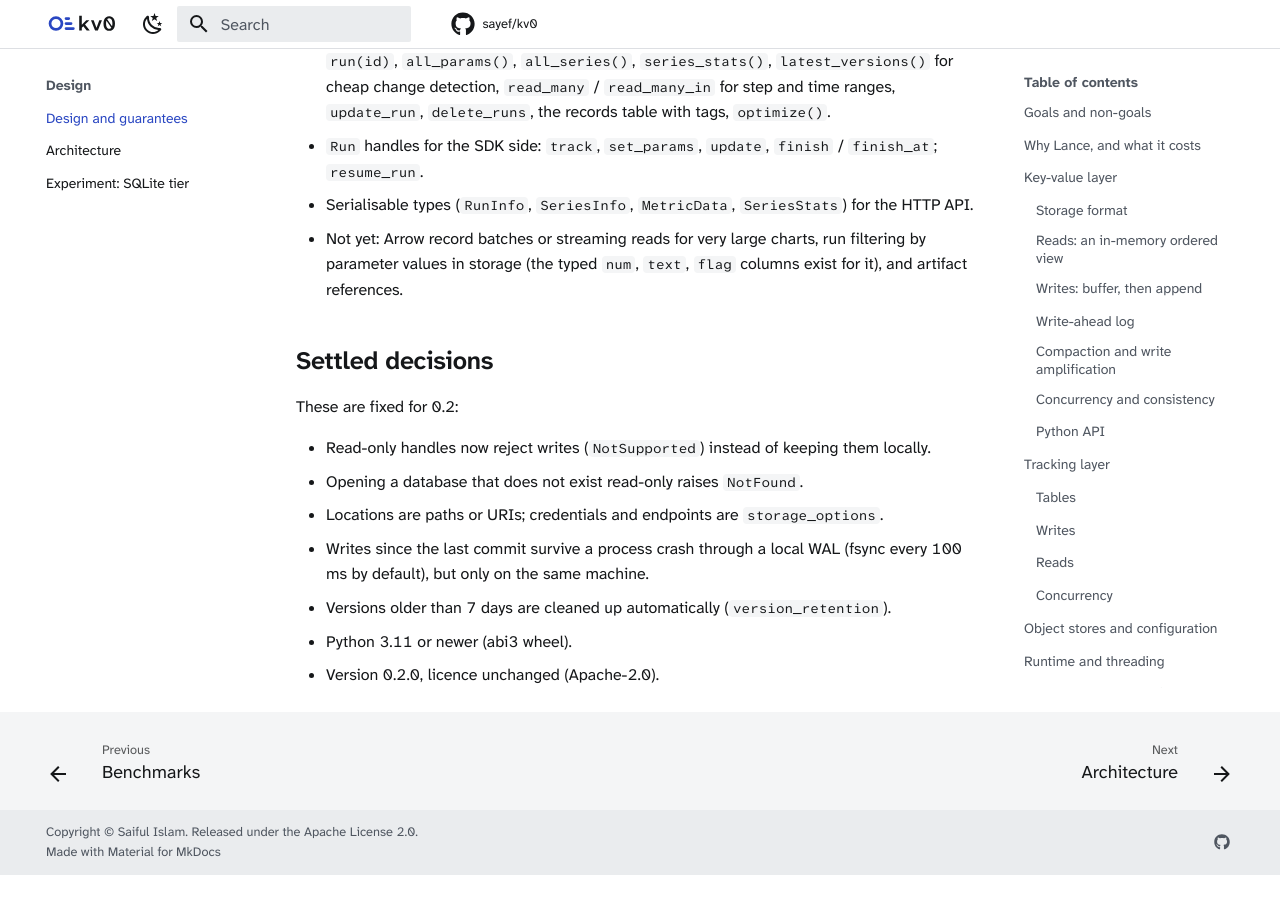
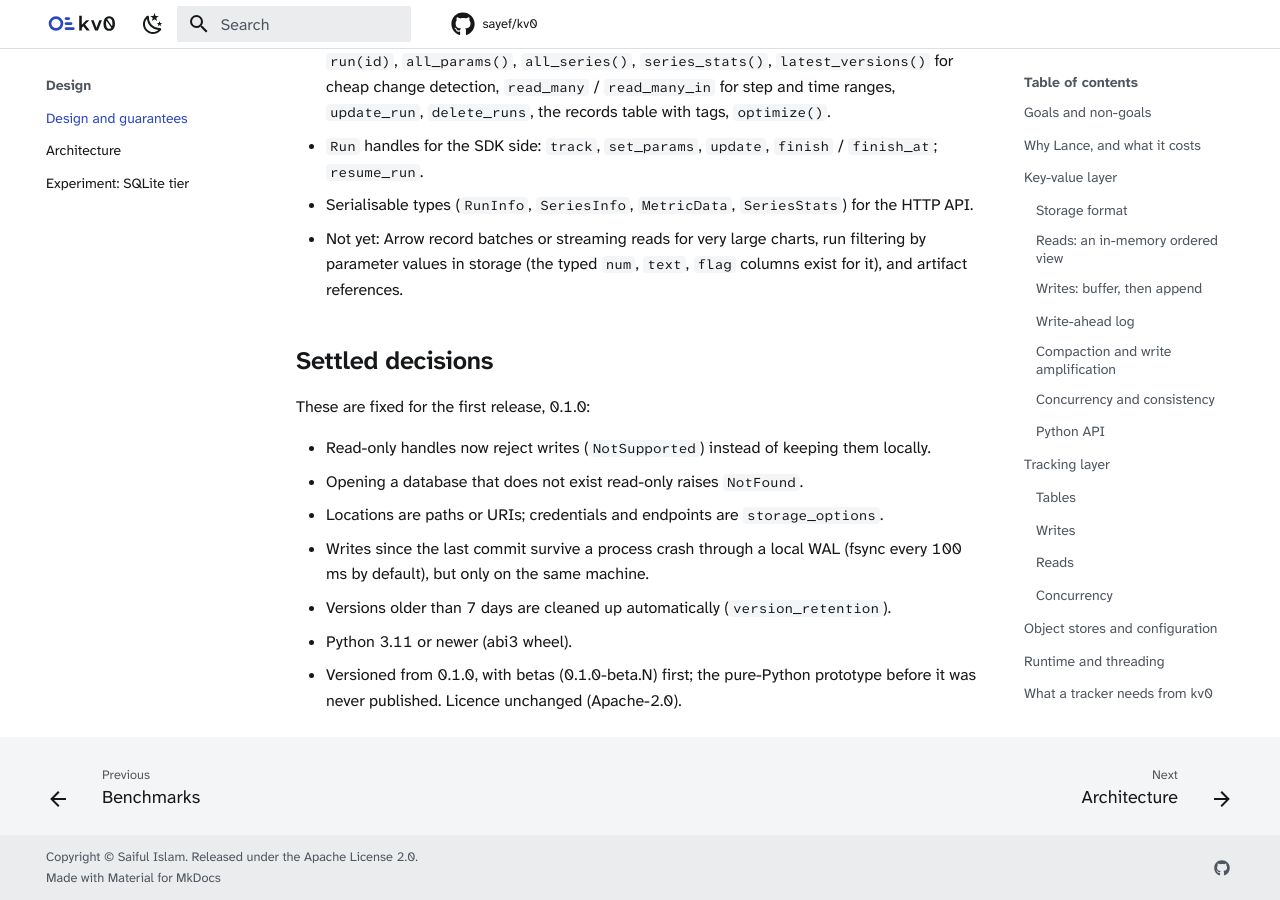
Before and after one commit to sayef/kv0, an MkDocs documentation site: the page built from docs/design.md, in a window 1280 px wide and 900 px high, scrolled down 12913 px. Built offline with MkDocs 1.6.1 and Material for MkDocs 9.7.7, drawn with Linux system fonts in a browser that asks for light colours; comment, search, counter and statistics services are not loaded; before the commit the page ends 13788 px from its top, so only the background shows below that.

Commit message:
Version the workspace as 0.1.0-beta.1
The first public versions are betas toward 0.1.0. The pure-Python prototype before the Rust implementation was never published, so numbering starts again at 0.1.

```diff
--- a/Cargo.toml
+++ b/Cargo.toml
@@ -3,7 +3,7 @@ resolver = "2"
 members = ["crates/kv0", "crates/kv0-py"]
 
 [workspace.package]
-version = "0.2.0"
+version = "0.1.0-beta.1"
 edition = "2021"
 rust-version = "1.94.1"
 license = "Apache-2.0"
--- a/DESIGN.md
+++ b/DESIGN.md
@@ -476,7 +476,7 @@ A tracker with a Rust server should depend on the `kv0` crate directly:
 
 ## Settled decisions
 
-These are fixed for 0.2:
+These are fixed for the first release, 0.1.0:
 
 - Read-only handles now reject writes (`NotSupported`) instead of keeping them locally.
 - Opening a database that does not exist read-only raises `NotFound`.
@@ -485,4 +485,5 @@ These are fixed for 0.2:
   default), but only on the same machine.
 - Versions older than 7 days are cleaned up automatically (`version_retention`).
 - Python 3.11 or newer (abi3 wheel).
-- Version 0.2.0, licence unchanged (Apache-2.0).
+- Versioned from 0.1.0, with betas (0.1.0-beta.N) first; the pure-Python prototype before it was
+  never published. Licence unchanged (Apache-2.0).
```
Also changed, not shown: 7 other files.
